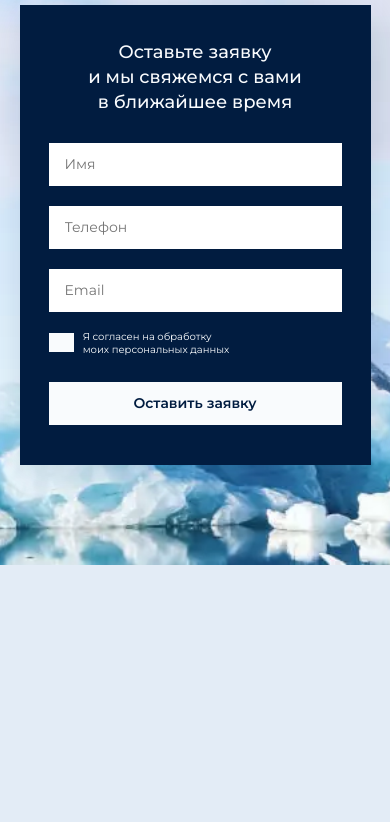
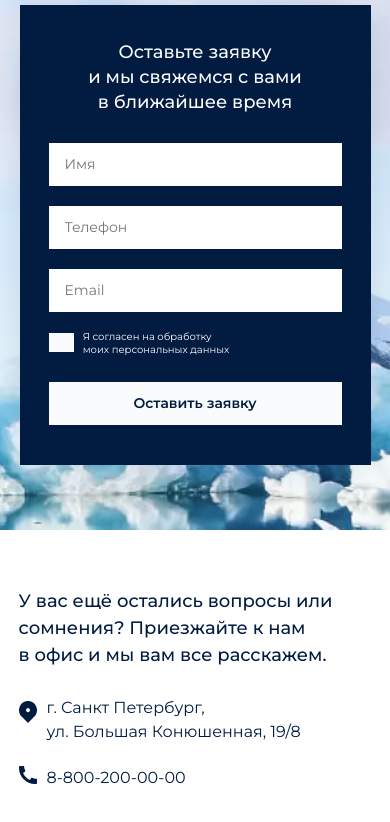
Before and after one commit to GanievTimur/cruises-project, a website built with webpack: page source/index.html in a window 390 px wide. Shown: the part 5641-6463 px from the top of the page. Before the commit the page ends 6206 px from the top, so only its background shows below. Built offline with nearby package versions, Linux system fonts and the light colour scheme; files whose address does not match are found by name.

Commit message:
contacts finished

```diff
--- a/source/index.html
+++ b/source/index.html
@@ -348,8 +348,20 @@
         </div>
       </section>
 
+      <section class="contacts">
+        <div class="container">
+          <div class="contacts__map" id="map"></div>
+          <div class="contacts__description">
+            <h3 class="contacts__description-title">У вас ещё остались вопросы или сомнения?
+              Приезжайте к&nbsp;нам в&nbsp;офис и мы вам все расскажем.</h3>
+            <p class="contacts__description-adress">г. Санкт Петербург, ул.&nbsp;Большая&nbsp;Конюшенная, 19/8</p>
+            <a class="contacts__description-phone" href="tel:+88002000000">8-800-200-00-00</a>
+          </div>
+        </div>
+      </section>
+
     </main>
-
+    <script src="https://api-maps.yandex.ru/2.1/?lang=ru_RU&amp;apikey=76945897-52fa-439e-9763-06c703309df2"></script>
     <script src="js/vendor.min.js"></script>
     <script src="js/main.min.js"></script>
   </body>
--- a/source/js/main.js
+++ b/source/js/main.js
@@ -56,3 +56,26 @@ toggleMenu.classList.remove('header__wrapper--no-js');
 toggleButton.addEventListener('click', () => {
   toggleMenu.classList.toggle('header__toggle-open');
 });
+
+//Google Map
+
+let center = [59.93863506417266,30.323117499999945];
+
+function init () {
+  let map = new ymaps.Map('map', {
+    center: center,
+    zoom: 17
+  });
+
+  let placemark = new ymaps.Placemark([59.93863506417266,30.323117499999945], {}, {
+    iconLayout: 'default#image',
+		iconImageHref: 'img/svg/adress-mark-icon.svg',
+		iconImageSize: [18, 22],
+		iconImageOffset: [0, 0]
+  });
+
+  map.geoObjects.add(placemark);
+}
+
+
+ymaps.ready(init);
--- a/source/sass/blocks/booking.scss
+++ b/source/sass/blocks/booking.scss
@@ -7,7 +7,7 @@
   }
 
   @media (max-width: 767px) {
-    padding: 20px 0 100px;
+    padding: 20px 0 65px;
   }
 }
 
--- /dev/null
+++ b/source/sass/blocks/contacts.scss
@@ -0,0 +1,122 @@
+.contacts {
+  padding: 120px 0;
+  background-color: #ffffff;
+
+  @media (max-width: 1023px) {
+    padding: 100px 0;
+  }
+
+  @media (max-width: 767px) {
+    padding: 58px 0 65px;
+  }
+}
+
+.contacts .container {
+  display: flex;
+  justify-content: space-between;
+
+  @media (max-width: 767px) {
+    flex-direction: column-reverse;
+    width: 91%;
+  }
+}
+
+.contacts__map {
+  width: 560px;
+  height: 306px;
+
+  @media (max-width: 1023px) {
+    width: 324px;
+    height: 335px;
+  }
+
+  @media (max-width: 767px) {
+    width: 100%;
+    height: 316px;
+  }
+}
+
+.contacts__description {
+  width: 43%;
+  margin-left: 20px;
+
+  @media (max-width: 1023px) {
+    width: 48%;
+  }
+
+  @media (max-width: 767px) {
+    width: 100%;
+    margin-left: 0;
+    margin-bottom: 35px;
+  }
+}
+
+.contacts__description-title {
+  margin: 74px 0 33px;
+  font-family: "Montserrat", "Arial", sans-serif;
+  font-style: normal;
+  font-weight: 500;
+  font-size: 18px;
+  line-height: 150%;
+  color: #011c40;
+
+  @media (max-width: 1023px) {
+    margin: 66px 1px 27px;
+  }
+
+  @media (max-width: 767px) {
+    margin: 0 1px 27px;
+  }
+}
+
+.contacts__description-adress,
+.contacts__description-phone {
+  font-family: "Montserrat", "Arial", sans-serif;
+  font-style: normal;
+  font-weight: 400;
+  font-size: 16px;
+  line-height: 150%;
+  color: #011c40;
+}
+
+.contacts__description-adress {
+  padding-left: 27px;
+  margin-bottom: 22px;
+
+  @media (max-width: 1023px) {
+    padding-left: 29px;
+  }
+}
+
+.contacts__description-phone {
+  display: block;
+  padding-left: 27px;
+
+  @media (max-width: 1023px) {
+    padding-left: 29px;
+  }
+}
+
+.contacts__description-adress::before {
+  content: "";
+  position: absolute;
+  width: 18px;
+  height: 22px;
+  background-image: url("../img/svg/adress-mark-icon.svg");
+  background-repeat: no-repeat;
+  margin-left: -28px;
+
+  @media (max-width: 1023px) {
+    margin-top: 5px;
+  }
+}
+
+.contacts__description-phone::before {
+  content: "";
+  position: absolute;
+  width: 18px;
+  height: 22px;
+  background-image: url("../img/svg/phone-icon.svg");
+  background-repeat: no-repeat;
+  margin-left: -28px;
+}
--- a/source/sass/style.scss
+++ b/source/sass/style.scss
@@ -25,6 +25,8 @@
 @import "blocks/advantage.scss";
 @import "blocks/cruises.scss";
 @import "blocks/booking.scss";
+@import "blocks/contacts.scss";
+
 
 // ---------------------------------
 
```
Also changed, not shown: build/css/style.css, build/css/style.min.css, build/img/svg/Vector.png (added), build/index.html, build/js/main.min.js, 2 other files.
